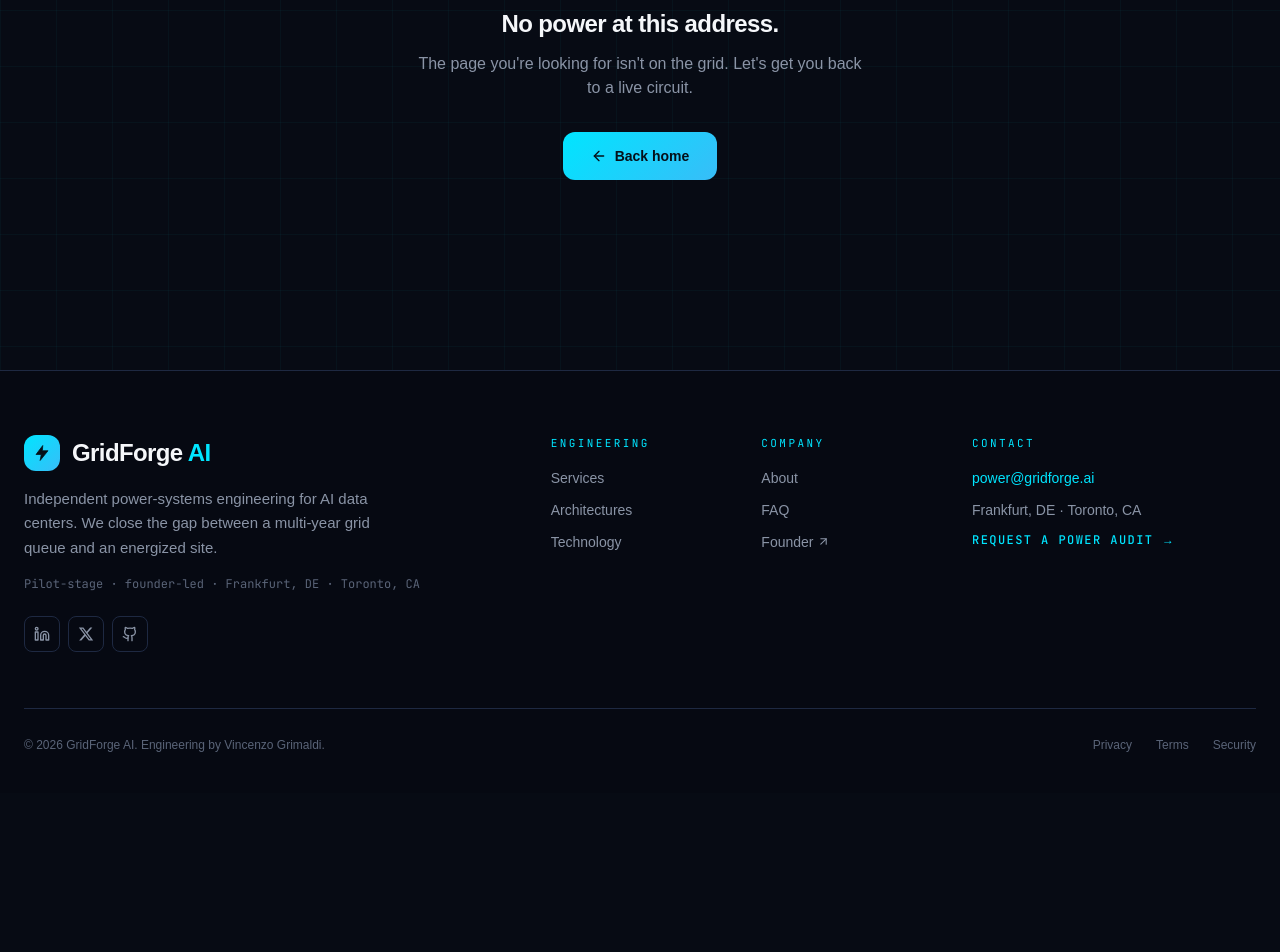
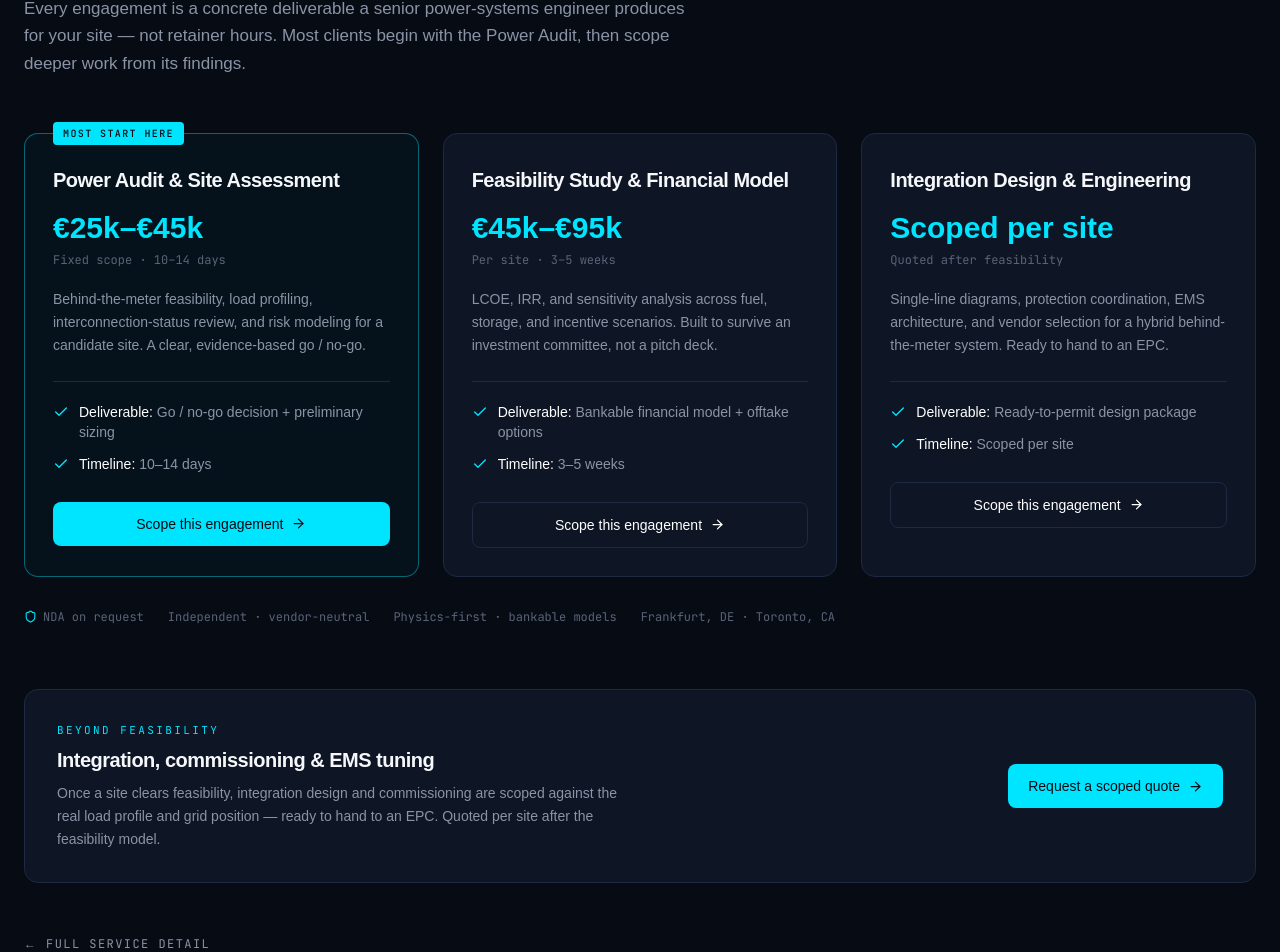
Before and after one commit to iceccarelli/GridForge-AI, a Next.js app: page /pricing in a window 1280 px wide. Before the commit this address had no page. Shown: the part 270-1222 px from the top of the page. Before the commit the page ends 1063 px from the top, so only its background shows below. Built offline with nearby package versions, Linux system fonts and the light colour scheme; a web font is replaced by a local one.

Commit message:
feat(pricing): add /pricing page + navbar link with modal-prefill CTAs

```diff
--- /dev/null
+++ b/app/pricing/page.tsx
@@ -0,0 +1,136 @@
+"use client";
+
+import Link from "next/link";
+import { ArrowRight, Check, Shield } from "lucide-react";
+import { Navbar } from "@/components/Navbar";
+import { Footer } from "@/components/Footer";
+import { SERVICES, PACKAGES, SITE } from "@/lib/site";
+import { openAudit } from "@/lib/ui";
+
+const TIERS = PACKAGES.map((pkg) => {
+  const svc = SERVICES.find((s) => s.title === pkg.tier);
+  return {
+    title: pkg.tier,
+    band: pkg.band,
+    basis: pkg.basis,
+    anchor: "anchor" in pkg ? pkg.anchor : false,
+    desc: svc?.desc ?? "",
+    deliverable: svc?.deliverable ?? "Scoped per engagement",
+    timeline: svc?.timeline ?? pkg.basis,
+  };
+});
+
+export default function PricingPage() {
+  return (
+    <>
+      <Navbar />
+      <main className="bg-ink min-h-screen pt-28 pb-24">
+        <div className="max-w-7xl mx-auto px-6">
+          <div className="max-w-2xl">
+            <div className="eyebrow text-power mb-4">Engagement scope &amp; pricing</div>
+            <h1 className="text-4xl md:text-5xl font-semibold tracking-tight leading-[1.1]">
+              Fixed-scope engineering,
+              <br />
+              <span className="text-power">priced before we start.</span>
+            </h1>
+            <p className="text-mute text-[17px] leading-relaxed mt-6">
+              Every engagement is a concrete deliverable a senior power-systems engineer
+              produces for your site — not retainer hours. Most clients begin with the
+              Power Audit, then scope deeper work from its findings.
+            </p>
+          </div>
+
+          <div className="grid grid-cols-1 lg:grid-cols-3 gap-6 mt-14">
+            {TIERS.map((t) => (
+              <div
+                key={t.title}
+                className={`relative rounded-[var(--radius)] border p-7 flex flex-col transition-all ${
+                  t.anchor
+                    ? "border-power/40 bg-power/[0.03]"
+                    : "border-line bg-panel hover:border-power/30"
+                }`}
+              >
+                {t.anchor && (
+                  <div className="absolute -top-3 left-7 data text-[10px] uppercase tracking-[0.14em] font-medium text-ink bg-power px-2.5 py-1 rounded">
+                    Most start here
+                  </div>
+                )}
+                <h2 className="text-xl font-semibold tracking-tight mt-1">{t.title}</h2>
+                <div className="mt-4 flex items-baseline gap-2">
+                  <span className="text-3xl font-semibold text-power">{t.band}</span>
+                </div>
+                <div className="data text-xs text-faint mt-1.5">{t.basis}</div>
+                <p className="text-mute text-[14px] leading-relaxed mt-5">{t.desc}</p>
+
+                <div className="mt-6 pt-5 border-t border-line space-y-3 text-sm">
+                  <div className="flex gap-2.5">
+                    <Check size={16} className="text-power shrink-0 mt-0.5" />
+                    <span className="text-mute">
+                      <span className="text-white">Deliverable:</span> {t.deliverable}
+                    </span>
+                  </div>
+                  <div className="flex gap-2.5">
+                    <Check size={16} className="text-power shrink-0 mt-0.5" />
+                    <span className="text-mute">
+                      <span className="text-white">Timeline:</span> {t.timeline}
+                    </span>
+                  </div>
+                </div>
+
+                <button
+                  onClick={() => openAudit("pricing", { service: t.title })}
+                  className={`mt-7 w-full rounded-lg px-4 py-3 text-sm font-medium inline-flex items-center justify-center gap-2 transition-all ${
+                    t.anchor
+                      ? "bg-power text-ink hover:bg-power/90"
+                      : "border border-line text-white hover:border-power/50 hover:bg-white/5"
+                  }`}
+                >
+                  Scope this engagement <ArrowRight size={15} />
+                </button>
+              </div>
+            ))}
+          </div>
+
+          <div className="mt-8 flex flex-wrap items-center gap-x-6 gap-y-2 data text-xs text-faint">
+            <span className="inline-flex items-center gap-1.5">
+              <Shield size={13} className="text-power" /> NDA on request
+            </span>
+            <span>Independent · vendor-neutral</span>
+            <span>Physics-first · bankable models</span>
+            <span>{SITE.baseLocation}</span>
+          </div>
+
+          <div className="mt-16 rounded-[var(--radius)] border border-line bg-panel p-8 flex flex-col md:flex-row md:items-center justify-between gap-6">
+            <div className="max-w-xl">
+              <div className="eyebrow text-mute mb-2">Beyond feasibility</div>
+              <h3 className="text-xl font-semibold tracking-tight">
+                Integration, commissioning &amp; EMS tuning
+              </h3>
+              <p className="text-mute text-[14px] leading-relaxed mt-2">
+                Once a site clears feasibility, integration design and commissioning are
+                scoped against the real load profile and grid position — ready to hand to
+                an EPC. Quoted per site after the feasibility model.
+              </p>
+            </div>
+            <button
+              onClick={() => openAudit("pricing-deep", { service: "Integration Design & Engineering" })}
+              className="shrink-0 rounded-lg bg-power text-ink px-5 py-3 text-sm font-medium inline-flex items-center gap-2 hover:bg-power/90 transition-all"
+            >
+              Request a scoped quote <ArrowRight size={15} />
+            </button>
+          </div>
+
+          <div className="mt-12">
+            <Link
+              href="/#services"
+              className="data text-xs uppercase tracking-[0.12em] text-mute hover:text-power transition-colors inline-flex items-center gap-1.5"
+            >
+              ← Full service detail
+            </Link>
+          </div>
+        </div>
+      </main>
+      <Footer />
+    </>
+  );
+}
--- a/components/Navbar.tsx
+++ b/components/Navbar.tsx
@@ -10,6 +10,7 @@ import { openAudit } from "@/lib/ui";
 const navLinks = [
   { href: "#problem", label: "Problem" },
   { href: "#services", label: "Services" },
+  { href: "pricing", label: "Pricing" },
   { href: "#architectures", label: "Architectures" },
   { href: "#technology", label: "Technology" },
   { href: "#about", label: "About" },
```
